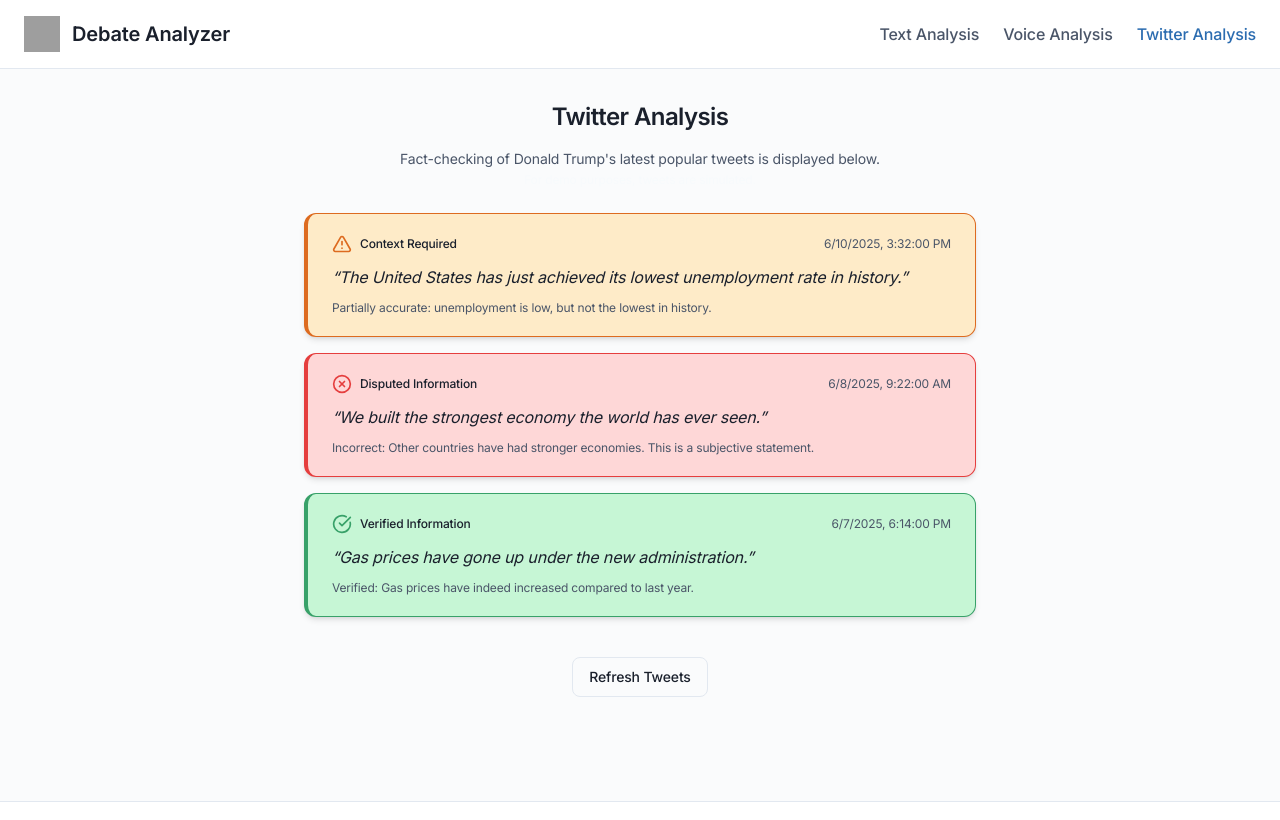
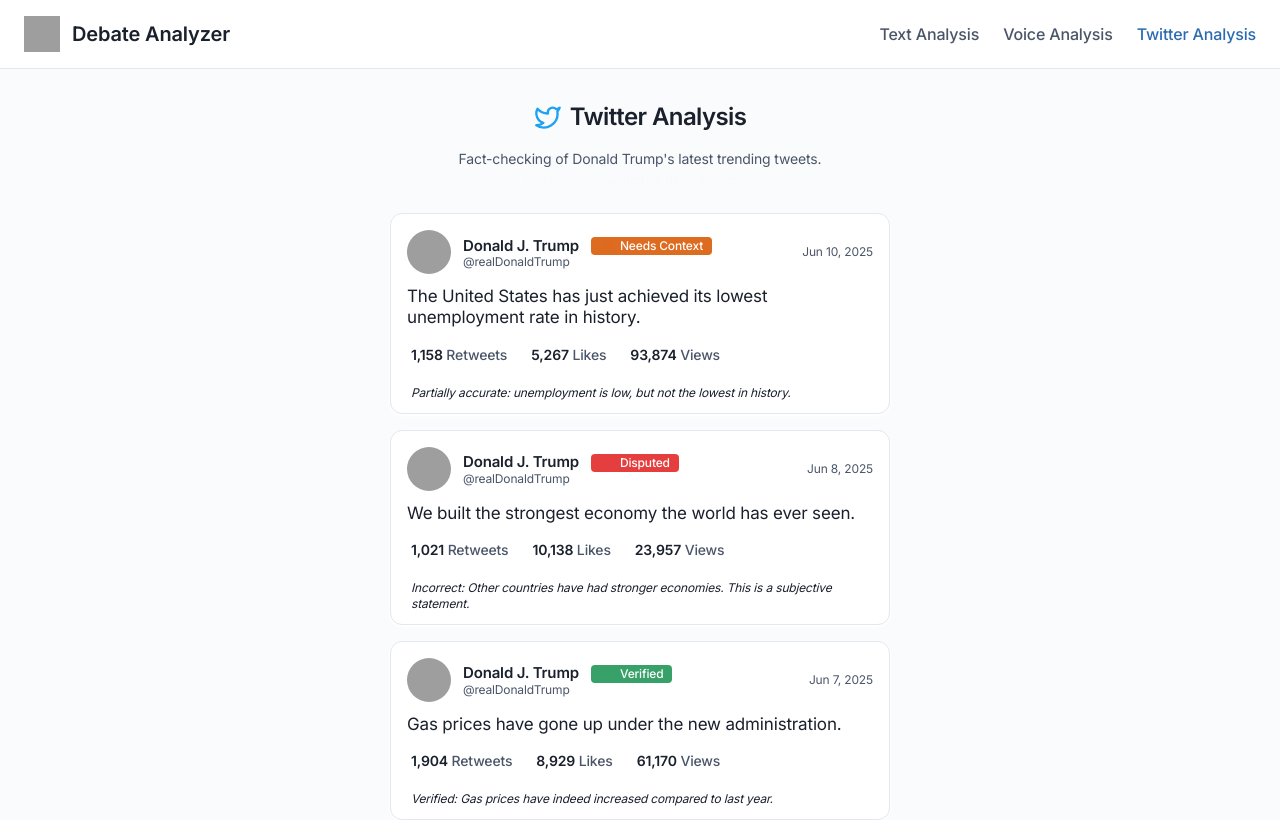
Before and after one commit to IlannAmi/truth-seeker-agent-provocateur, a React (Vite) app: page /twitter in a window 1280 px wide. Shown: the top 820 px of the page. Built offline with nearby package versions, Linux system fonts and the light colour scheme; grey boxes are pictures that could not be loaded.

Commit message:
feat: Enhance Twitter analysis UI
Update the Twitter analysis page to resemble Twitter's UI, including user logos, retweet counts, and other relevant elements.

```diff
--- a/src/pages/TwitterAnalysis.tsx
+++ b/src/pages/TwitterAnalysis.tsx
@@ -2,8 +2,10 @@
 import React, { useEffect, useState } from "react";
 import HeaderInstitutionnel from "@/components/HeaderInstitutionnel";
 import FooterInstitutionnel from "@/components/FooterInstitutionnel";
-import { Loader, XCircle, AlertTriangle, CheckCircle } from "lucide-react";
+import { Loader, XCircle, AlertTriangle, CheckCircle, Twitter } from "lucide-react";
 import { Button } from "@/components/ui/button";
+import { Avatar, AvatarFallback, AvatarImage } from "@/components/ui/avatar";
+import { Badge } from "@/components/ui/badge";
 
 type Tweet = {
   id: string;
@@ -11,6 +13,9 @@ type Tweet = {
   created_at: string;
   classification: "red" | "orange" | "green" | "grey";
   explanation: string;
+  retweets?: number;
+  likes?: number;
+  views?: number;
 };
 
 const MOCK_TWEETS: Tweet[] = [
@@ -39,52 +44,60 @@ const MOCK_TWEETS: Tweet[] = [
 
 const STATUS_INFO = {
   red: {
-    label: "Disputed Information",
-    bg: "bg-[#FED7D7]",
-    border: "border-l-[4px] border-[#E53E3E]",
-    icon: <XCircle className="text-[#E53E3E]" size={20} />,
+    label: "Disputed",
+    badge: "bg-[#E53E3E] text-white",
+    icon: <XCircle className="text-[#E53E3E]" size={16} />,
   },
   orange: {
-    label: "Context Required",
-    bg: "bg-[#FEEBC8]",
-    border: "border-l-[4px] border-[#DD6B20]",
-    icon: <AlertTriangle className="text-[#DD6B20]" size={20} />,
+    label: "Needs Context",
+    badge: "bg-[#DD6B20] text-white",
+    icon: <AlertTriangle className="text-[#DD6B20]" size={16} />,
   },
   green: {
-    label: "Verified Information",
-    bg: "bg-[#C6F6D5]",
-    border: "border-l-[4px] border-[#38A169]",
-    icon: <CheckCircle className="text-[#38A169]" size={20} />,
+    label: "Verified",
+    badge: "bg-[#38A169] text-white",
+    icon: <CheckCircle className="text-[#38A169]" size={16} />,
   },
   grey: {
     label: "Not Verifiable",
-    bg: "bg-[#F7FAFC]",
-    border: "border-l-[4px] border-[#718096]",
-    icon: <AlertTriangle className="text-[#718096]" size={20} />,
+    badge: "bg-[#718096] text-white",
+    icon: <AlertTriangle className="text-[#718096]" size={16} />,
   },
 } as const;
+
+// Simulate random stats for retweets, likes and views
+function addFakeStatsToTweets(tweets: Tweet[]): Tweet[] {
+  return tweets.map(t => ({
+    ...t,
+    retweets: t.retweets ?? Math.floor(Math.random() * 5000 + 500),
+    likes: t.likes ?? Math.floor(Math.random() * 10000 + 800),
+    views: t.views ?? Math.floor(Math.random() * 100000 + 10000),
+  }));
+}
 
 export default function TwitterAnalysis() {
   const [tweets, setTweets] = useState<Tweet[]>([]);
   const [loading, setLoading] = useState(true);
 
   useEffect(() => {
-    // Simulate fetching tweets + analysis (replace with actual API in the future)
     setLoading(true);
     setTimeout(() => {
-      setTweets(MOCK_TWEETS);
+      setTweets(addFakeStatsToTweets(MOCK_TWEETS));
       setLoading(false);
-    }, 1500);
+    }, 1200);
   }, []);
 
   return (
     <div className="bg-background min-h-screen w-full flex flex-col font-inter">
       <HeaderInstitutionnel />
       <main className="flex-grow flex items-center flex-col justify-start pt-8 px-2 w-full">
-        <h2 className="text-2xl font-bold mb-4">Twitter Analysis</h2>
+        <h2 className="text-2xl font-bold mb-4 flex items-center gap-2">
+          <Twitter className="text-[#1DA1F2]" size={28} />
+          Twitter Analysis
+        </h2>
         <div className="mb-2 text-sm text-secondary-text max-w-xl text-center">
-          Fact-checking of Donald Trump's latest popular tweets is displayed below.<br/>
-          <span className="text-xs text-muted">For demo purposes, tweets are simulated.</span>
+          Fact-checking of Donald Trump's latest trending tweets.<br/>
+          <span className="text-xs text-muted">Live tweets simulated for demo purposes.</span>
         </div>
         {loading && (
           <div className="card p-6 max-w-xl w-full mx-auto mt-10 text-center flex flex-col items-center">
@@ -93,18 +106,48 @@ export default function TwitterAnalysis() {
           </div>
         )}
         {!loading && (
-          <div className="max-w-2xl w-full flex flex-col gap-4 mt-4 mb-10">
+          <div className="max-w-[500px] w-full flex flex-col gap-4 mt-4 mb-10">
             {tweets.map((tweet) => {
               const status = STATUS_INFO[tweet.classification];
               return (
-                <div key={tweet.id} className={`card cursor-default px-6 py-5 flex flex-col gap-2 shadow-md ${status.bg} ${status.border}`} style={{ borderRadius: "12px" }}>
-                  <div className="flex items-center gap-2 mb-1">
-                    {status.icon}
-                    <span className="text-xs font-medium">{status.label}</span>
-                    <span className="text-xs text-secondary-text ml-auto">{new Date(tweet.created_at).toLocaleString()}</span>
+                <div
+                  key={tweet.id}
+                  className="bg-white border border-border rounded-xl shadow-card px-4 pt-4 pb-2 flex flex-col gap-2 font-inter transition hover:shadow-lg"
+                >
+                  <div className="flex items-center gap-3">
+                    <Avatar className="w-11 h-11">
+                      <AvatarImage src="https://pbs.twimg.com/profile_images/874276197357596672/kUuht00m_400x400.jpg" alt="@realDonaldTrump" />
+                      <AvatarFallback>DT</AvatarFallback>
+                    </Avatar>
+                    <div className="flex flex-col">
+                      <div className="flex items-center gap-1">
+                        <span className="font-bold text-[15px] leading-snug text-primary-text">Donald J. Trump</span>
+                        <Badge variant="secondary" className={`ml-2 px-2 py-0 ${status.badge} text-xs font-medium rounded`}>
+                          {status.icon}
+                          <span className="ml-1">{status.label}</span>
+                        </Badge>
+                      </div>
+                      <div className="text-xs text-secondary-text leading-none">@realDonaldTrump</div>
+                    </div>
+                    <span className="ml-auto text-xs text-secondary-text">{new Date(tweet.created_at).toLocaleDateString(undefined, { year: 'numeric', month: 'short', day: 'numeric' })}</span>
                   </div>
-                  <div className="text-base text-primary-text italic leading-snug mb-1">&ldquo;{tweet.text}&rdquo;</div>
-                  <div className="text-xs text-secondary-text">{tweet.explanation}</div>
+                  <div className="text-[17px] leading-tight text-primary-text mt-1 mb-2" style={{ whiteSpace: "pre-wrap" }}>
+                    {tweet.text}
+                  </div>
+                  <div className="flex gap-6 pb-1 pl-1 text-sm text-secondary-text font-medium">
+                    <span>
+                      <span className="font-semibold text-primary-text">{tweet.retweets?.toLocaleString()}</span> Retweets
+                    </span>
+                    <span>
+                      <span className="font-semibold text-primary-text">{tweet.likes?.toLocaleString()}</span> Likes
+                    </span>
+                    <span>
+                      <span className="font-semibold text-primary-text">{tweet.views?.toLocaleString()}</span> Views
+                    </span>
+                  </div>
+                  <div className="px-1 pt-2 pb-1">
+                    <span className="text-xs text-warning block italic">{tweet.explanation}</span>
+                  </div>
                 </div>
               );
             })}
```
